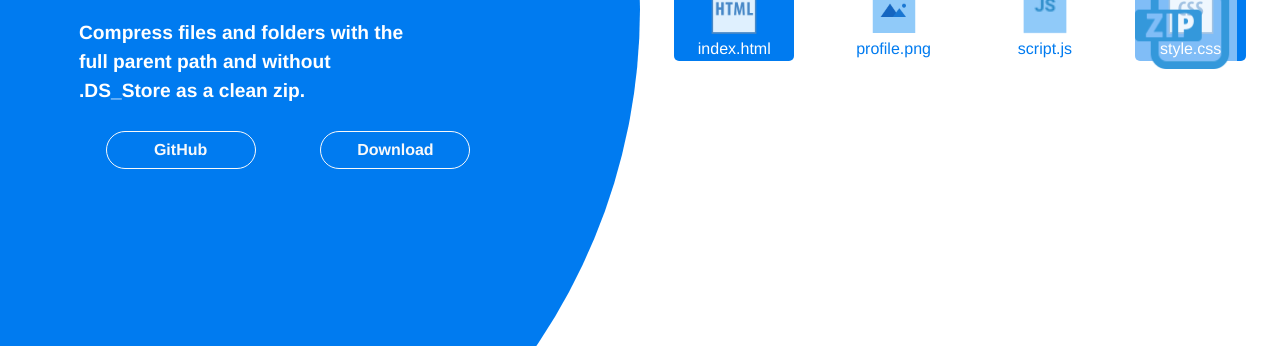
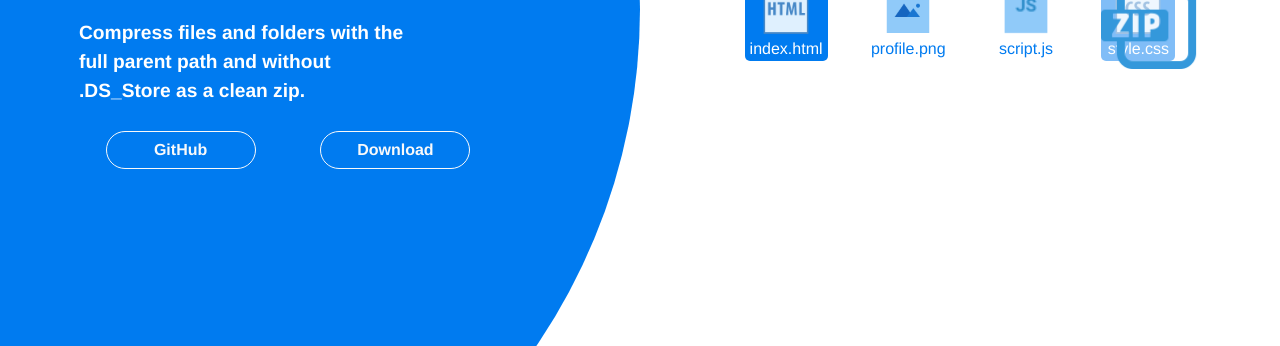
Before and after one commit to pilisir/macOSzip, a plain HTML site: page index.html in a window 1280 px wide. Shown: the part 391-737 px from the top of the page. Drawn offline with Linux system fonts and the light colour scheme.

Commit message:
fix css mess up while width is greater than 768px

```diff
--- a/index.html
+++ b/index.html
@@ -106,20 +106,20 @@
                     <div class="mz-anime-files">
                         <span class="mz-anime-file">
                             <img src="pages/image/icon/html.png" alt="">
-                            <span>index.html</span>
+                            <div>index.html</div>
                         </span>
                         <span class="mz-anime-file">
                             <img src="pages/image/icon/image.png" alt="">
-                            <span>profile.png</span>
+                            <div>profile.png</div>
                         </span>
                         <br>
                         <span class="mz-anime-file">
                             <img src="pages/image/icon/js.png" alt="">
-                            <span>script.js</span>
+                            <div>script.js</div>
                         </span>
                         <span class="mz-anime-file">
                             <img src="pages/image/icon/css.png" alt="">
-                            <span>style.css</span>
+                            <div>style.css</div>
                         </span>
                         <div class="mz-anime-files-fade"></div>
                     </div>
--- a/pages/css/main.css
+++ b/pages/css/main.css
@@ -134,6 +134,7 @@ body {
 
 .mz-anime-files .mz-anime-file {
     margin: 0 12px;
+    padding: 0 5px;
 }
 
 .mz-anime-zip {
@@ -366,3 +367,9 @@ ul {
         margin-bottom: 20px;
     }
 }
+
+@media (min-width: 1200px) {
+    .mz-anime-zip img {
+        max-width: 135px;
+    }
+}
```
Also changed, not shown: pages/css/main.min.css.
